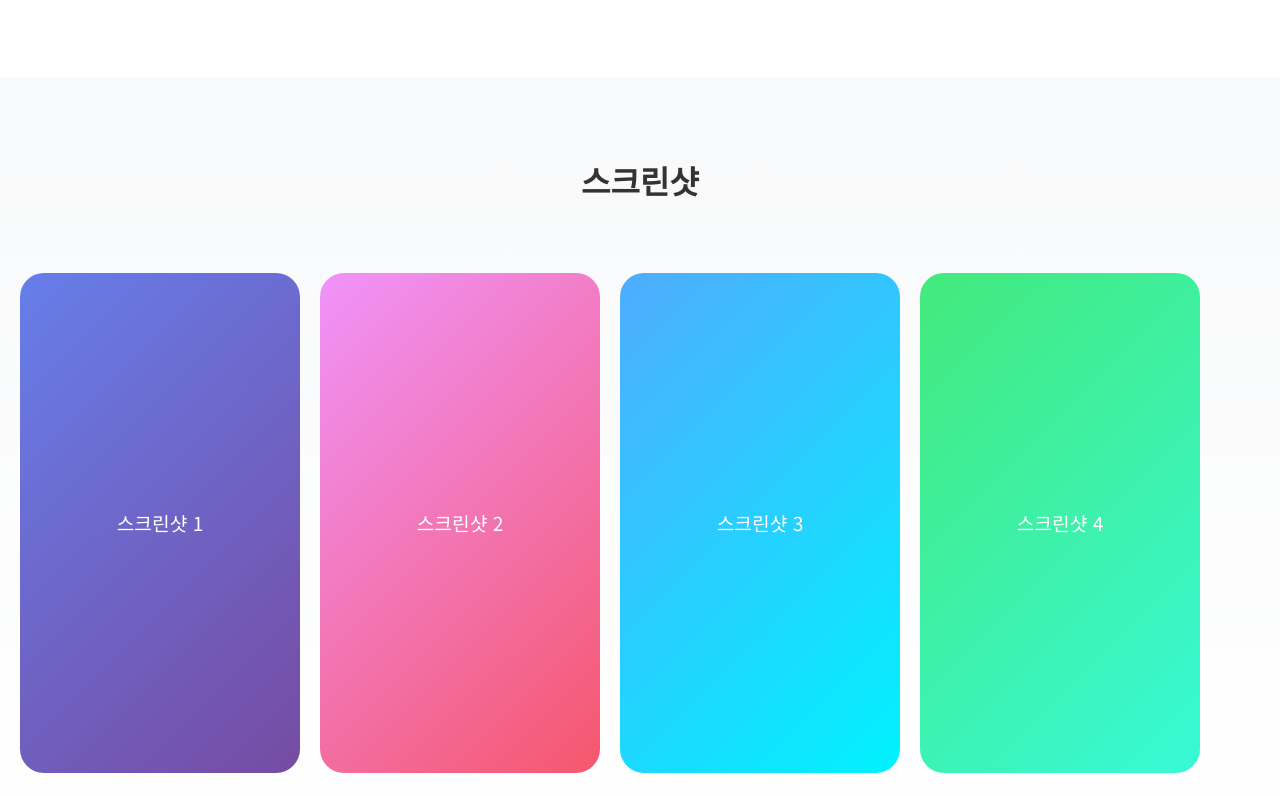
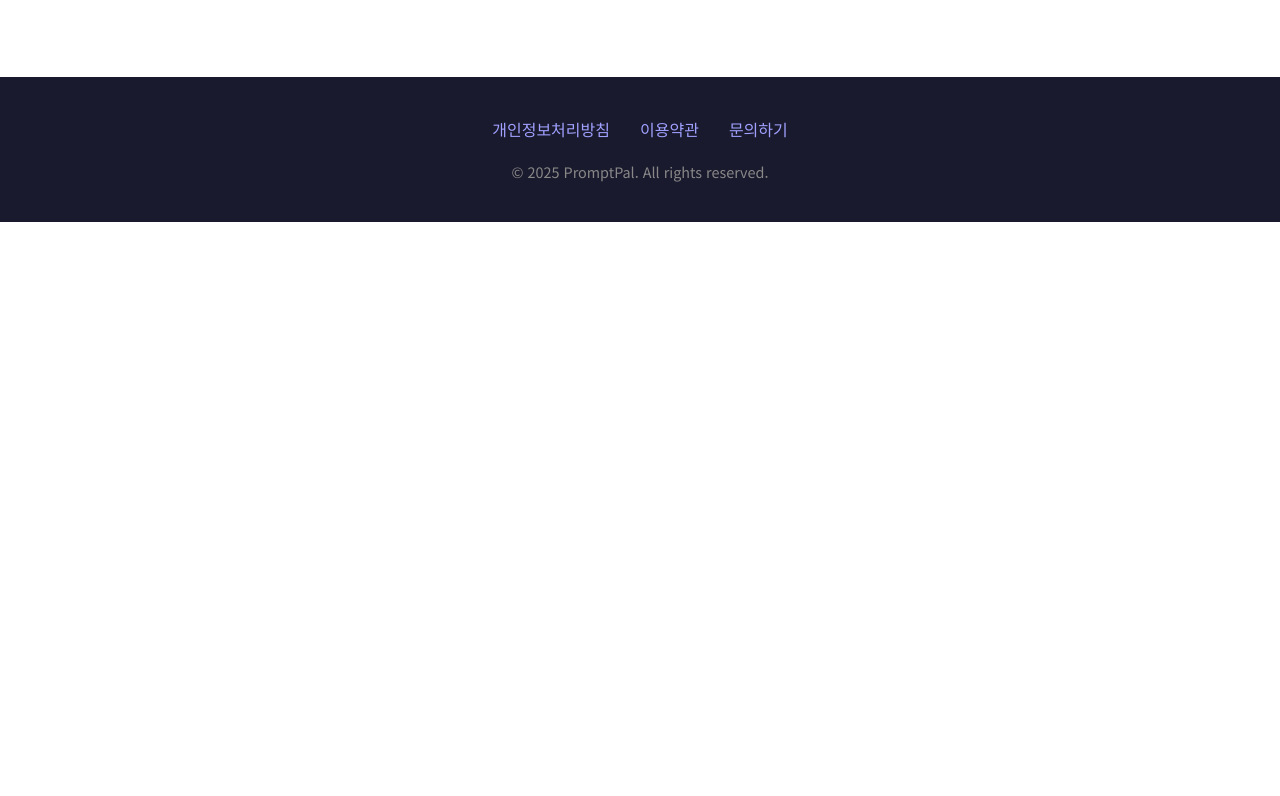
Before and after one commit to feelpass/app-home, a plain HTML site: page promptpal/index.html in a window 1280 px wide. Shown: the part 1242-2038 px from the top of the page. After the commit the page ends 1464 px from the top, so only its background shows below. Drawn offline with Linux system fonts and the light colour scheme.

Commit message:
Remove screenshots section

```diff
--- a/promptpal/index.html
+++ b/promptpal/index.html
@@ -290,20 +290,6 @@
         </div>
     </section>
 
-    <!-- Screenshots Section -->
-    <section class="screenshots">
-        <div class="container">
-            <h2>스크린샷</h2>
-        </div>
-        <div class="screenshots-scroll">
-            <!-- 스크린샷 이미지 추가 예정 -->
-            <div style="min-width: 280px; height: 500px; background: linear-gradient(135deg, #667eea, #764ba2); border-radius: 24px; display: flex; align-items: center; justify-content: center; color: white; font-size: 1.2rem;">스크린샷 1</div>
-            <div style="min-width: 280px; height: 500px; background: linear-gradient(135deg, #f093fb, #f5576c); border-radius: 24px; display: flex; align-items: center; justify-content: center; color: white; font-size: 1.2rem;">스크린샷 2</div>
-            <div style="min-width: 280px; height: 500px; background: linear-gradient(135deg, #4facfe, #00f2fe); border-radius: 24px; display: flex; align-items: center; justify-content: center; color: white; font-size: 1.2rem;">스크린샷 3</div>
-            <div style="min-width: 280px; height: 500px; background: linear-gradient(135deg, #43e97b, #38f9d7); border-radius: 24px; display: flex; align-items: center; justify-content: center; color: white; font-size: 1.2rem;">스크린샷 4</div>
-        </div>
-    </section>
-
     <!-- Footer -->
     <footer>
         <div class="container">
```
Also changed, not shown: promptpal/index_en.html (+0 -14 lines).
